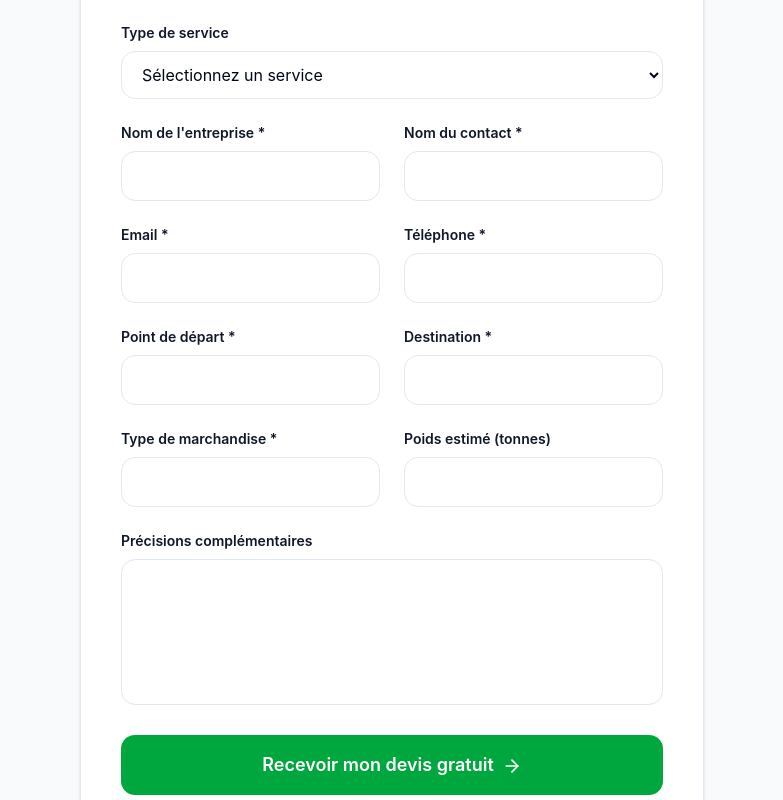
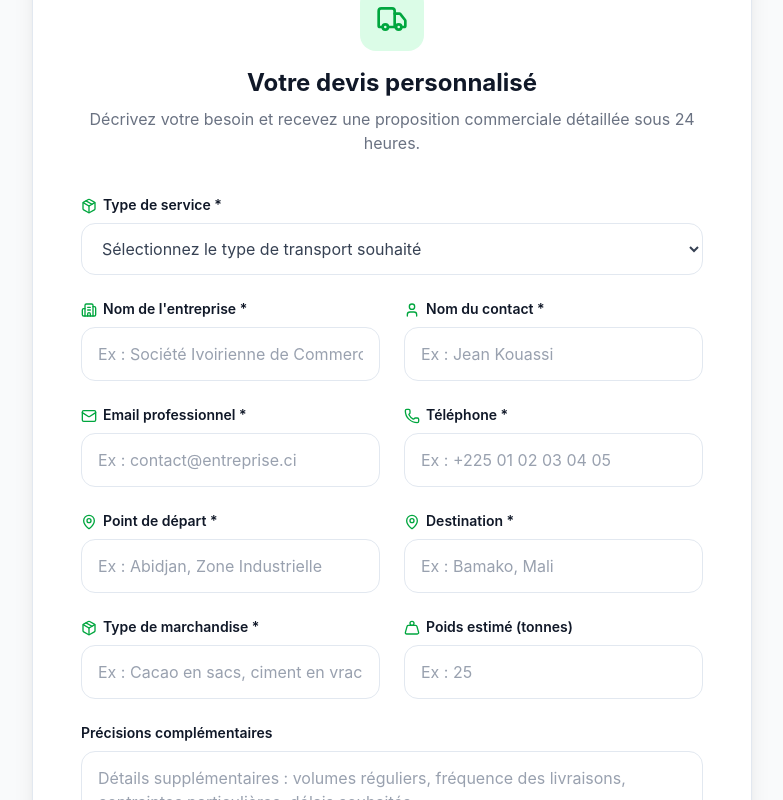
Before and after one commit to PATAWALA/socotra, a Next.js app: page /quote in a window 1280 px wide. Shown: the part 840-1640 px from the top of the page, without its empty margins (248-1031 px from the left). Built offline with nearby package versions, Linux system fonts and the light colour scheme.

Commit message:
11 update

```diff
--- a/src/app/(marketing)/quote/page.tsx
+++ b/src/app/(marketing)/quote/page.tsx
@@ -3,10 +3,9 @@
 import { Suspense, useState } from "react";
 import { useSearchParams } from "next/navigation";
 import Image from "next/image";
-import { ArrowRight, Truck, TrendingUp, CheckCircle2, Shield, Users, Globe } from "lucide-react";
+import { ArrowRight, Truck, TrendingUp, CheckCircle2, Shield, Users, Globe, Building2, User, Mail, Phone, MapPin, Package, Weight } from "lucide-react";
 import Link from "next/link";
 
-// Composant qui utilise useSearchParams
 function QuoteForm() {
   const searchParams = useSearchParams();
   const type = searchParams.get("type");
@@ -23,18 +22,20 @@ function QuoteForm() {
       <section className="py-32 text-center bg-gray-50 min-h-screen flex items-center">
         <div className="container mx-auto px-6 max-w-lg">
           <div className="bg-white rounded-2xl shadow-xl p-10">
-            <div className="text-5xl mb-4">✅</div>
+            <div className="w-20 h-20 bg-green-100 rounded-full flex items-center justify-center mx-auto mb-6">
+              <CheckCircle2 className="h-10 w-10 text-green-600" />
+            </div>
             <h2 className="text-3xl font-bold text-gray-900 mb-4">
-              {isInvest ? "Demande d'investissement envoyée avec succès !" : "Votre demande de devis a bien été reçue !"}
+              {isInvest ? "Demande d'investissement envoyée !" : "Demande de devis envoyée !"}
             </h2>
-            <p className="text-gray-500 mb-4">
+            <p className="text-gray-500 mb-2">
               Notre équipe analysera votre demande avec attention.
             </p>
             <p className="text-gray-400 text-sm mb-8">
               Délai de réponse : 24 à 48 heures ouvrées.
             </p>
-            <Link href="/" className="inline-flex items-center text-green-600 font-semibold hover:text-green-700">
-              <ArrowRight className="mr-2 h-4 w-4 rotate-180" />
+            <Link href="/" className="inline-flex items-center gap-2 text-green-600 font-semibold hover:text-green-700 bg-green-50 px-6 py-3 rounded-xl transition-colors">
+              <ArrowRight className="h-4 w-4 rotate-180" />
               Retour à l&apos;accueil
             </Link>
           </div>
@@ -79,17 +80,17 @@ function QuoteForm() {
             <h1 className="text-4xl sm:text-5xl lg:text-6xl font-bold text-white mb-6 flex items-center gap-4">
               {isInvest ? (
                 <>
-                  <div className="w-14 h-14 bg-white/20 rounded-2xl flex items-center justify-center backdrop-blur-sm">
+                  <div className="w-14 h-14 bg-white/20 rounded-2xl flex items-center justify-center backdrop-blur-sm flex-shrink-0">
                     <TrendingUp className="h-8 w-8 text-amber-300" />
                   </div>
                   Investir dans SOCOTRA
                 </>
               ) : (
                 <>
-                  <div className="w-14 h-14 bg-white/20 rounded-2xl flex items-center justify-center backdrop-blur-sm">
+                  <div className="w-14 h-14 bg-white/20 rounded-2xl flex items-center justify-center backdrop-blur-sm flex-shrink-0">
                     <Truck className="h-8 w-8 text-green-300" />
                   </div>
-                  Demander un devis
+                  Demander un devis transport
                 </>
               )}
             </h1>
@@ -97,10 +98,10 @@ function QuoteForm() {
             {isInvest ? (
               <div className="space-y-4">
                 <p className="text-xl text-white/90 leading-relaxed">
-                  SOCOTRA est le leader du transport routier en Côte d&apos;Ivoire avec
-                  <strong className="text-amber-300"> 25 ans d&apos;expérience</strong>, une flotte de
-                  <strong className="text-amber-300"> 200+ tracteurs</strong> et
-                  <strong className="text-amber-300"> 160 collaborateurs</strong>.
+                  SOCOTRA est le leader du transport routier en Côte d&apos;Ivoire avec{" "}
+                  <strong className="text-amber-300">25 ans d&apos;expérience</strong>, une flotte de{" "}
+                  <strong className="text-amber-300">200+ tracteurs</strong> et{" "}
+                  <strong className="text-amber-300">160 collaborateurs</strong>.{" "}
                   Nous ouvrons notre capital aux investisseurs stratégiques.
                 </p>
                 <div className="grid grid-cols-1 sm:grid-cols-3 gap-4 mt-6">
@@ -122,8 +123,8 @@ function QuoteForm() {
               <div className="space-y-4">
                 <p className="text-xl text-white/90 leading-relaxed">
                   Bénéficiez de <strong className="text-green-300">25 ans d&apos;expertise</strong> en transport
-                  routier. Notre flotte de <strong className="text-green-300">200+ tracteurs</strong> et nos
-                  <strong className="text-green-300"> 160 collaborateurs</strong> sont mobilisés pour vous offrir
+                  routier. Notre flotte de <strong className="text-green-300">200+ tracteurs</strong> et nos{" "}
+                  <strong className="text-green-300">160 collaborateurs</strong> sont mobilisés pour vous offrir
                   un service fiable à travers <strong className="text-green-300">7 pays</strong> d&apos;Afrique de l&apos;Ouest.
                 </p>
                 <div className="grid grid-cols-1 sm:grid-cols-3 gap-4 mt-6">
@@ -147,102 +148,196 @@ function QuoteForm() {
       </section>
 
       {/* Formulaire */}
-      <section className="py-16 bg-gray-50">
-        <div className="container mx-auto px-6 max-w-2xl">
-          <div className="bg-white rounded-2xl shadow-sm border border-gray-100 p-8 lg:p-10">
+      <section className="py-16 lg:py-20 bg-gray-50">
+        <div className="container mx-auto px-6 max-w-3xl">
+          <div className="bg-white rounded-2xl shadow-xl border border-gray-100 p-8 lg:p-12">
 
+            {/* En-tête du formulaire */}
+            <div className="mb-10 text-center">
+              <div className={`w-16 h-16 rounded-2xl flex items-center justify-center mx-auto mb-4 ${isInvest ? "bg-amber-100" : "bg-green-100"}`}>
                 {isInvest ? (
-              <div className="mb-8">
+                  <TrendingUp className="h-8 w-8 text-amber-600" />
+                ) : (
+                  <Truck className="h-8 w-8 text-green-600" />
+                )}
+              </div>
               <h2 className="text-2xl font-bold text-gray-900 mb-2">
-                  Formulaire de contact investisseur
+                {isInvest ? "Formulaire de contact investisseur" : "Votre devis personnalisé"}
               </h2>
               <p className="text-gray-500">
-                  Notre direction vous contactera pour discuter des opportunités de partenariat.
+                {isInvest
+                  ? "Remplissez ce formulaire et notre direction vous contactera pour discuter des opportunités de partenariat."
+                  : "Décrivez votre besoin et recevez une proposition commerciale détaillée sous 24 heures."}
               </p>
             </div>
-            ) : (
-              <div className="mb-8">
-                <h2 className="text-2xl font-bold text-gray-900 mb-2">
-                  Votre devis personnalisé
-                </h2>
-                <p className="text-gray-500">
-                  Recevez une proposition commerciale détaillée sous 24 heures. Gratuit et sans engagement.
-                </p>
-              </div>
-            )}
 
             <form onSubmit={handleSubmit} className="space-y-6">
+
+              {/* Service (seulement devis) */}
               {!isInvest && (
                 <div>
-                  <label className="block text-sm font-semibold text-gray-900 mb-2">Type de service</label>
-                  <select className="w-full px-4 py-3 border border-gray-300 rounded-xl focus:ring-2 focus:ring-green-500 focus:border-transparent">
-                    <option value="">Sélectionnez un service</option>
-                    <option value="agricultural">Transport Agricole</option>
-                    <option value="petroleum">Transport Pétrolier</option>
-                    <option value="cement">Transport de Ciment</option>
-                    <option value="containers">Transport Conteneurs</option>
-                    <option value="logistics">Logistique & Stockage</option>
-                    <option value="international">Transport International</option>
+                  <label className="block text-sm font-semibold text-gray-900 mb-2">
+                    <Package className="h-4 w-4 inline mr-1.5 text-green-600" />
+                    Type de service *
+                  </label>
+                  <select
+                    required
+                    className="w-full px-4 py-3.5 border border-gray-300 rounded-xl focus:ring-2 focus:ring-green-500 focus:border-green-500 text-gray-700 bg-white transition-colors"
+                  >
+                    <option value="">Sélectionnez le type de transport souhaité</option>
+                    <option value="agricultural">Transport Agricole (cacao, café, coton, anacarde)</option>
+                    <option value="petroleum">Transport Pétrolier (hydrocarbures, carburants)</option>
+                    <option value="cement">Transport de Ciment (vrac ou sacs)</option>
+                    <option value="containers">Transport Conteneurs (portuaire et régional)</option>
+                    <option value="logistics">Logistique & Stockage (entrepôts, cross-docking)</option>
+                    <option value="international">Transport International (sous-région)</option>
                   </select>
                 </div>
               )}
 
+              {/* Entreprise + Contact */}
               <div className="grid grid-cols-1 md:grid-cols-2 gap-6">
                 <div>
                   <label className="block text-sm font-semibold text-gray-900 mb-2">
+                    <Building2 className="h-4 w-4 inline mr-1.5 text-green-600" />
                     {isInvest ? "Entreprise / Investisseur *" : "Nom de l'entreprise *"}
                   </label>
-                  <input type="text" required className="w-full px-4 py-3 border border-gray-300 rounded-xl focus:ring-2 focus:ring-green-500 focus:border-transparent" />
+                  <input
+                    type="text"
+                    required
+                    placeholder={isInvest ? "Nom de votre entreprise ou groupe" : "Ex : Société Ivoirienne de Commerce"}
+                    className="w-full px-4 py-3.5 border border-gray-300 rounded-xl focus:ring-2 focus:ring-green-500 focus:border-green-500 placeholder:text-gray-400 transition-colors"
+                  />
                 </div>
                 <div>
-                  <label className="block text-sm font-semibold text-gray-900 mb-2">Nom du contact *</label>
-                  <input type="text" required className="w-full px-4 py-3 border border-gray-300 rounded-xl focus:ring-2 focus:ring-green-500 focus:border-transparent" />
+                  <label className="block text-sm font-semibold text-gray-900 mb-2">
+                    <User className="h-4 w-4 inline mr-1.5 text-green-600" />
+                    Nom du contact *
+                  </label>
+                  <input
+                    type="text"
+                    required
+                    placeholder="Ex : Jean Kouassi"
+                    className="w-full px-4 py-3.5 border border-gray-300 rounded-xl focus:ring-2 focus:ring-green-500 focus:border-green-500 placeholder:text-gray-400 transition-colors"
+                  />
                 </div>
               </div>
 
+              {/* Email + Téléphone */}
               <div className="grid grid-cols-1 md:grid-cols-2 gap-6">
                 <div>
-                  <label className="block text-sm font-semibold text-gray-900 mb-2">Email *</label>
-                  <input type="email" required className="w-full px-4 py-3 border border-gray-300 rounded-xl focus:ring-2 focus:ring-green-500 focus:border-transparent" />
+                  <label className="block text-sm font-semibold text-gray-900 mb-2">
+                    <Mail className="h-4 w-4 inline mr-1.5 text-green-600" />
+                    Email professionnel *
+                  </label>
+                  <input
+                    type="email"
+                    required
+                    placeholder="Ex : contact@entreprise.ci"
+                    className="w-full px-4 py-3.5 border border-gray-300 rounded-xl focus:ring-2 focus:ring-green-500 focus:border-green-500 placeholder:text-gray-400 transition-colors"
+                  />
                 </div>
                 <div>
-                  <label className="block text-sm font-semibold text-gray-900 mb-2">Téléphone *</label>
-                  <input type="tel" required className="w-full px-4 py-3 border border-gray-300 rounded-xl focus:ring-2 focus:ring-green-500 focus:border-transparent" />
+                  <label className="block text-sm font-semibold text-gray-900 mb-2">
+                    <Phone className="h-4 w-4 inline mr-1.5 text-green-600" />
+                    Téléphone *
+                  </label>
+                  <input
+                    type="tel"
+                    required
+                    placeholder="Ex : +225 01 02 03 04 05"
+                    className="w-full px-4 py-3.5 border border-gray-300 rounded-xl focus:ring-2 focus:ring-green-500 focus:border-green-500 placeholder:text-gray-400 transition-colors"
+                  />
                 </div>
               </div>
 
+              {/* Champs spécifiques transport */}
               {!isInvest && (
+                <>
                   <div className="grid grid-cols-1 md:grid-cols-2 gap-6">
                     <div>
-                    <label className="block text-sm font-semibold text-gray-900 mb-2">Point de départ *</label>
-                    <input type="text" required className="w-full px-4 py-3 border border-gray-300 rounded-xl focus:ring-2 focus:ring-green-500 focus:border-transparent" />
+                      <label className="block text-sm font-semibold text-gray-900 mb-2">
+                        <MapPin className="h-4 w-4 inline mr-1.5 text-green-600" />
+                        Point de départ *
+                      </label>
+                      <input
+                        type="text"
+                        required
+                        placeholder="Ex : Abidjan, Zone Industrielle"
+                        className="w-full px-4 py-3.5 border border-gray-300 rounded-xl focus:ring-2 focus:ring-green-500 focus:border-green-500 placeholder:text-gray-400 transition-colors"
+                      />
                     </div>
                     <div>
-                    <label className="block text-sm font-semibold text-gray-900 mb-2">Destination *</label>
-                    <input type="text" required className="w-full px-4 py-3 border border-gray-300 rounded-xl focus:ring-2 focus:ring-green-500 focus:border-transparent" />
+                      <label className="block text-sm font-semibold text-gray-900 mb-2">
+                        <MapPin className="h-4 w-4 inline mr-1.5 text-green-600" />
+                        Destination *
+                      </label>
+                      <input
+                        type="text"
+                        required
+                        placeholder="Ex : Bamako, Mali"
+                        className="w-full px-4 py-3.5 border border-gray-300 rounded-xl focus:ring-2 focus:ring-green-500 focus:border-green-500 placeholder:text-gray-400 transition-colors"
+                      />
                     </div>
                     <div>
-                    <label className="block text-sm font-semibold text-gray-900 mb-2">Type de marchandise *</label>
-                    <input type="text" required className="w-full px-4 py-3 border border-gray-300 rounded-xl focus:ring-2 focus:ring-green-500 focus:border-transparent" />
+                      <label className="block text-sm font-semibold text-gray-900 mb-2">
+                        <Package className="h-4 w-4 inline mr-1.5 text-green-600" />
+                        Type de marchandise *
+                      </label>
+                      <input
+                        type="text"
+                        required
+                        placeholder="Ex : Cacao en sacs, ciment en vrac..."
+                        className="w-full px-4 py-3.5 border border-gray-300 rounded-xl focus:ring-2 focus:ring-green-500 focus:border-green-500 placeholder:text-gray-400 transition-colors"
+                      />
                     </div>
                     <div>
-                    <label className="block text-sm font-semibold text-gray-900 mb-2">Poids estimé (tonnes)</label>
-                    <input type="number" className="w-full px-4 py-3 border border-gray-300 rounded-xl focus:ring-2 focus:ring-green-500 focus:border-transparent" />
+                      <label className="block text-sm font-semibold text-gray-900 mb-2">
+                        <Weight className="h-4 w-4 inline mr-1.5 text-green-600" />
+                        Poids estimé (tonnes)
+                      </label>
+                      <input
+                        type="number"
+                        placeholder="Ex : 25"
+                        className="w-full px-4 py-3.5 border border-gray-300 rounded-xl focus:ring-2 focus:ring-green-500 focus:border-green-500 placeholder:text-gray-400 transition-colors"
+                      />
                     </div>
                   </div>
+                </>
               )}
 
+              {/* Message */}
               <div>
                 <label className="block text-sm font-semibold text-gray-900 mb-2">
                   {isInvest ? "Votre projet d'investissement" : "Précisions complémentaires"}
                 </label>
-                <textarea rows={5} className="w-full px-4 py-3 border border-gray-300 rounded-xl focus:ring-2 focus:ring-green-500 focus:border-transparent resize-none" />
+                <textarea
+                  rows={5}
+                  placeholder={
+                    isInvest
+                      ? "Décrivez votre projet : montant envisagé, type de partenariat recherché, objectifs de croissance, pays ciblés..."
+                      : "Détails supplémentaires : volumes réguliers, fréquence des livraisons, contraintes particulières, délais souhaités..."
+                  }
+                  className="w-full px-4 py-3.5 border border-gray-300 rounded-xl focus:ring-2 focus:ring-green-500 focus:border-green-500 placeholder:text-gray-400 transition-colors resize-none"
+                />
               </div>
 
+              {/* Note de confidentialité */}
+              <div className="flex items-start gap-2 text-xs text-gray-400 bg-gray-50 rounded-xl p-4">
+                <Shield className="h-4 w-4 flex-shrink-0 mt-0.5 text-gray-400" />
+                <span>
+                  Vos informations sont strictement confidentielles et ne seront jamais partagées.
+                  En soumettant ce formulaire, vous acceptez d&apos;être recontacté par notre équipe.
+                </span>
+              </div>
+
+              {/* Bouton */}
               <button
                 type="submit"
-                className={`w-full py-4 text-white font-semibold rounded-xl transition-all text-lg ${
-                  isInvest ? "bg-amber-500 hover:bg-amber-600" : "bg-green-600 hover:bg-green-500"
+                className={`w-full py-4 text-white font-semibold rounded-xl transition-all text-lg shadow-lg hover:shadow-xl hover:-translate-y-0.5 active:translate-y-0 ${
+                  isInvest
+                    ? "bg-amber-500 hover:bg-amber-600 shadow-amber-500/25"
+                    : "bg-green-600 hover:bg-green-500 shadow-green-600/25"
                 }`}
               >
                 {isInvest ? "Envoyer ma demande d'investissement" : "Recevoir mon devis gratuit"}
@@ -256,14 +351,13 @@ function QuoteForm() {
   );
 }
 
-// Composant principal avec Suspense
 export default function QuotePage() {
   return (
     <Suspense fallback={
-      <div className="min-h-screen flex items-center justify-center">
+      <div className="min-h-screen flex items-center justify-center bg-gray-50">
         <div className="text-center">
-          <div className="w-10 h-10 border-4 border-green-600 border-t-transparent rounded-full animate-spin mx-auto mb-4" />
-          <p className="text-gray-500">Chargement...</p>
+          <div className="w-12 h-12 border-4 border-green-600 border-t-transparent rounded-full animate-spin mx-auto mb-4" />
+          <p className="text-gray-500 font-medium">Chargement du formulaire...</p>
         </div>
       </div>
     }>
```
Lines whose indentation alone changed are shown as unchanged.
